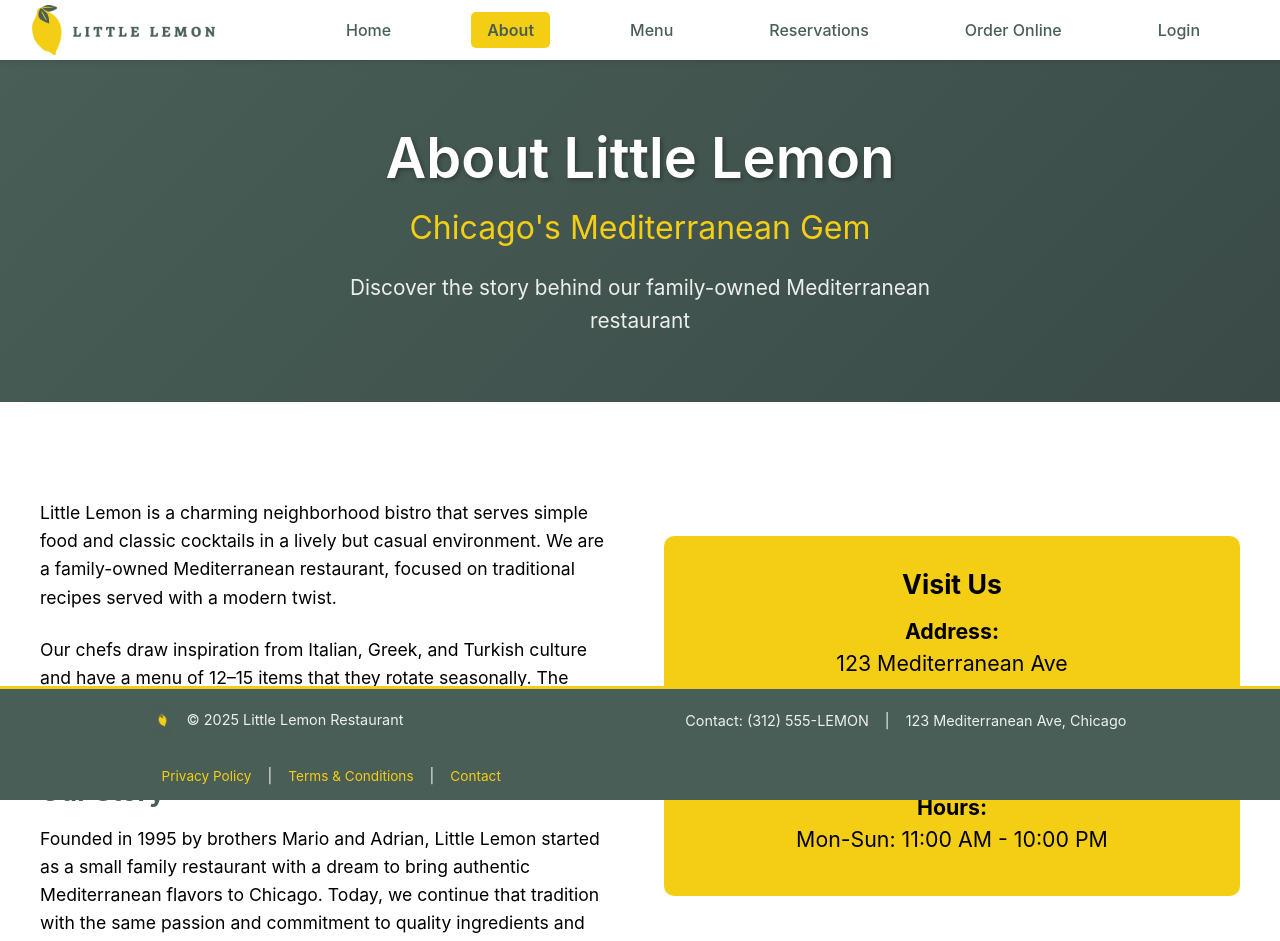
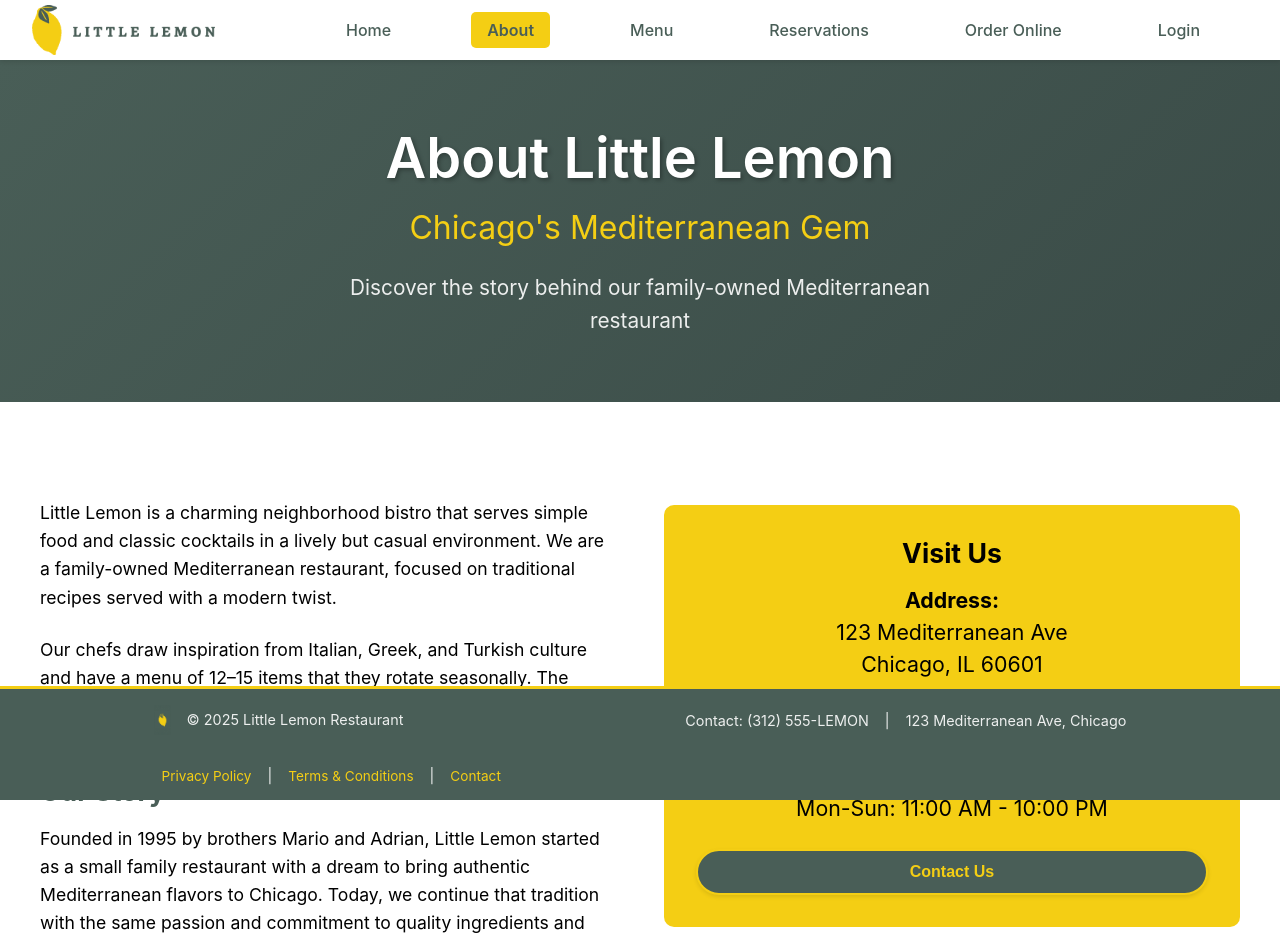
Before and after one commit to klajdm/little-lemon-website, a React (Create React App) app: page /about in a window 1280 px wide. Shown: the top 941 px of the page. Built offline with nearby package versions, Linux system fonts and the light colour scheme; a web font is replaced by a local one.

Commit message:
last touches

```diff
--- a/src/components/About.js
+++ b/src/components/About.js
@@ -1,75 +1,165 @@
-import React from 'react';
+import React from "react";
+import { Link } from "react-router-dom";
 
 const About = () => {
   return (
     <main>
       {/* Hero Header Section */}
-            <section style={{
-                background: 'linear-gradient(135deg, #495E57 0%, #3A4B47 100%)',
-                color: '#FFFFFF',
-                padding: '4rem 2rem',
-                textAlign: 'center',
-                marginBottom: '3rem'
-            }}>
-                <div style={{ maxWidth: '800px', margin: '0 auto' }}>
-                    <h1 style={{
-                        fontSize: '3.5rem',
-                        fontWeight: '600',
-                        margin: '0 0 1rem 0',
-                        textShadow: '2px 2px 4px rgba(0,0,0,0.3)'
-                    }}>About Little Lemon</h1>
-                    <h2 style={{
-                        fontSize: '2rem',
-                        color: '#F4CE14',
-                        margin: '0 0 1.5rem 0',
-                        fontWeight: '400'
-                    }}>Chicago's Mediterranean Gem</h2>
-                    <p style={{
-                        fontSize: '1.3rem',
-                        opacity: '0.9',
-                        maxWidth: '600px',
-                        margin: '0 auto',
-                        lineHeight: '1.6'
-                    }}>Discover the story behind our family-owned Mediterranean restaurant</p>
+      <section
+        style={{
+          background: "linear-gradient(135deg, #495E57 0%, #3A4B47 100%)",
+          color: "#FFFFFF",
+          padding: "4rem 2rem",
+          textAlign: "center",
+          marginBottom: "3rem",
+        }}
+      >
+        <div style={{ maxWidth: "800px", margin: "0 auto" }}>
+          <h1
+            style={{
+              fontSize: "3.5rem",
+              fontWeight: "600",
+              margin: "0 0 1rem 0",
+              textShadow: "2px 2px 4px rgba(0,0,0,0.3)",
+            }}
+          >
+            About Little Lemon
+          </h1>
+          <h2
+            style={{
+              fontSize: "2rem",
+              color: "#F4CE14",
+              margin: "0 0 1.5rem 0",
+              fontWeight: "400",
+            }}
+          >
+            Chicago's Mediterranean Gem
+          </h2>
+          <p
+            style={{
+              fontSize: "1.3rem",
+              opacity: "0.9",
+              maxWidth: "600px",
+              margin: "0 auto",
+              lineHeight: "1.6",
+            }}
+          >
+            Discover the story behind our family-owned Mediterranean restaurant
+          </p>
         </div>
       </section>
 
-            <section style={{ padding: '2rem', maxWidth: '1200px', margin: '0 auto' }}>
-
-                <div style={{ display: 'grid', gridTemplateColumns: '1fr 1fr', gap: '3rem', alignItems: 'center' }}>
+      <section
+        style={{ padding: "2rem", maxWidth: "1200px", margin: "0 auto" }}
+      >
+        <div
+          style={{
+            display: "grid",
+            gridTemplateColumns: "1fr 1fr",
+            gap: "3rem",
+            alignItems: "center",
+          }}
+        >
           <div>
-                        <p style={{ fontSize: '1.1rem', lineHeight: '1.6', marginBottom: '1.5rem' }}>
-                            Little Lemon is a charming neighborhood bistro that serves simple food and classic cocktails
-                            in a lively but casual environment. We are a family-owned Mediterranean restaurant, focused on
+            <p
+              style={{
+                fontSize: "1.1rem",
+                lineHeight: "1.6",
+                marginBottom: "1.5rem",
+              }}
+            >
+              Little Lemon is a charming neighborhood bistro that serves simple
+              food and classic cocktails in a lively but casual environment. We
+              are a family-owned Mediterranean restaurant, focused on
               traditional recipes served with a modern twist.
             </p>
 
-                        <p style={{ fontSize: '1.1rem', lineHeight: '1.6', marginBottom: '1.5rem' }}>
-                            Our chefs draw inspiration from Italian, Greek, and Turkish culture and have a menu of 12–15
-                            items that they rotate seasonally. The restaurant has a rustic and relaxed atmosphere with
-                            moderate prices, making it a popular place for a meal any time of the day.
+            <p
+              style={{
+                fontSize: "1.1rem",
+                lineHeight: "1.6",
+                marginBottom: "1.5rem",
+              }}
+            >
+              Our chefs draw inspiration from Italian, Greek, and Turkish
+              culture and have a menu of 12–15 items that they rotate
+              seasonally. The restaurant has a rustic and relaxed atmosphere
+              with moderate prices, making it a popular place for a meal any
+              time of the day.
             </p>
 
-                        <h3 style={{ color: '#495E57', marginBottom: '1rem' }}>Our Story</h3>
-                        <p style={{ fontSize: '1.1rem', lineHeight: '1.6' }}>
-                            Founded in 1995 by brothers Mario and Adrian, Little Lemon started as a small family
-                            restaurant with a dream to bring authentic Mediterranean flavors to Chicago. Today,
-                            we continue that tradition with the same passion and commitment to quality ingredients
-                            and exceptional service.
+            <h3 style={{ color: "#495E57", marginBottom: "1rem" }}>
+              Our Story
+            </h3>
+            <p style={{ fontSize: "1.1rem", lineHeight: "1.6" }}>
+              Founded in 1995 by brothers Mario and Adrian, Little Lemon started
+              as a small family restaurant with a dream to bring authentic
+              Mediterranean flavors to Chicago. Today, we continue that
+              tradition with the same passion and commitment to quality
+              ingredients and exceptional service.
             </p>
           </div>
 
-                    <div style={{ textAlign: 'center' }}>
-                        <div style={{
-                            backgroundColor: '#F4CE14',
-                            padding: '2rem',
-                            borderRadius: '10px',
-                            marginBottom: '2rem'
-                        }}>
-                            <h3 style={{ margin: '0 0 1rem 0' }}>Visit Us</h3>
-                            <p style={{ margin: '0.5rem 0' }}><strong>Address:</strong><br />123 Mediterranean Ave<br />Chicago, IL 60601</p>
-                            <p style={{ margin: '0.5rem 0' }}><strong>Phone:</strong><br />(312) 555-LEMON</p>
-                            <p style={{ margin: '0.5rem 0' }}><strong>Hours:</strong><br />Mon-Sun: 11:00 AM - 10:00 PM</p>
+          <div style={{ textAlign: "center" }}>
+            <div
+              style={{
+                backgroundColor: "#F4CE14",
+                padding: "2rem",
+                borderRadius: "10px",
+                marginBottom: "2rem",
+              }}
+            >
+              <h3 style={{ margin: "0 0 1rem 0" }}>Visit Us</h3>
+              <p style={{ margin: "0.5rem 0" }}>
+                <strong>Address:</strong>
+                <br />
+                123 Mediterranean Ave
+                <br />
+                Chicago, IL 60601
+              </p>
+              <p style={{ margin: "0.5rem 0" }}>
+                <strong>Phone:</strong>
+                <br />
+                (312) 555-LEMON
+              </p>
+              <p style={{ margin: "0.5rem 0" }}>
+                <strong>Hours:</strong>
+                <br />
+                Mon-Sun: 11:00 AM - 10:00 PM
+              </p>
+
+              <Link to="/contact" style={{ textDecoration: "none" }}>
+                <button
+                  style={{
+                    backgroundColor: "#495E57",
+                    color: "#F4CE14",
+                    border: "2px solid #F4CE14",
+                    padding: "0.75rem 1.5rem",
+                    borderRadius: "25px",
+                    fontSize: "1rem",
+                    fontWeight: "600",
+                    cursor: "pointer",
+                    marginTop: "1rem",
+                    width: "100%",
+                    transition: "all 0.3s ease",
+                    boxShadow: "0 2px 4px rgba(0,0,0,0.1)",
+                  }}
+                  onMouseOver={(e) => {
+                    e.target.style.backgroundColor = "#F4CE14";
+                    e.target.style.color = "#495E57";
+                    e.target.style.transform = "translateY(-2px)";
+                    e.target.style.boxShadow = "0 4px 8px rgba(0,0,0,0.2)";
+                  }}
+                  onMouseOut={(e) => {
+                    e.target.style.backgroundColor = "#495E57";
+                    e.target.style.color = "#F4CE14";
+                    e.target.style.transform = "translateY(0)";
+                    e.target.style.boxShadow = "0 2px 4px rgba(0,0,0,0.1)";
+                  }}
+                >
+                  Contact Us
+                </button>
+              </Link>
             </div>
           </div>
         </div>
```
Lines whose indentation alone changed are shown as unchanged.
